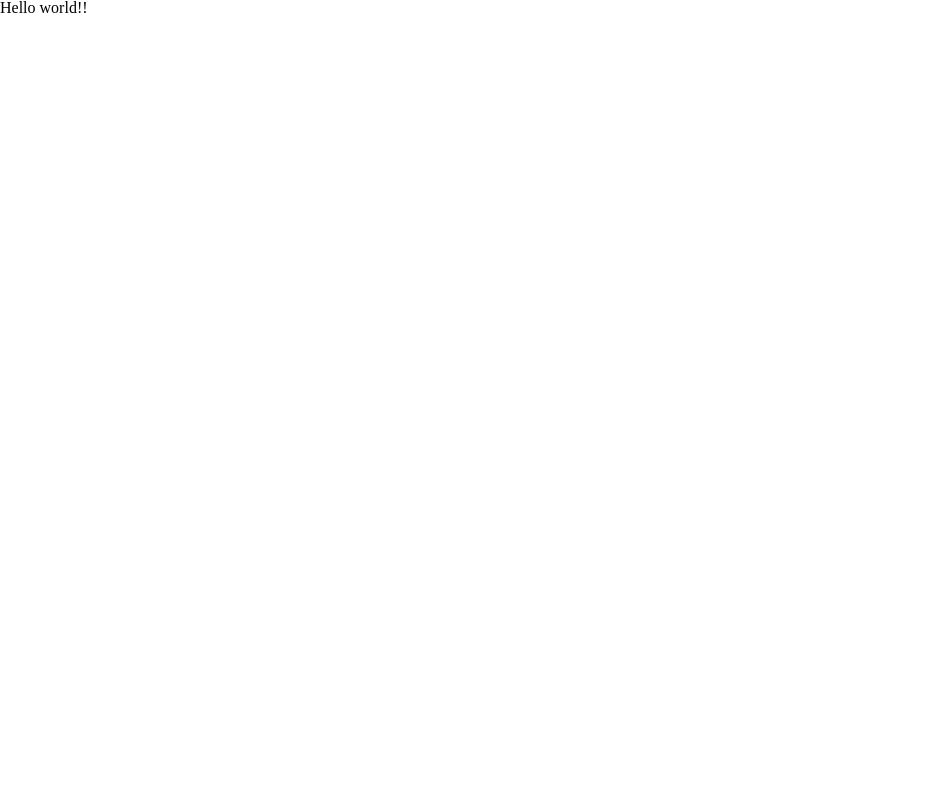
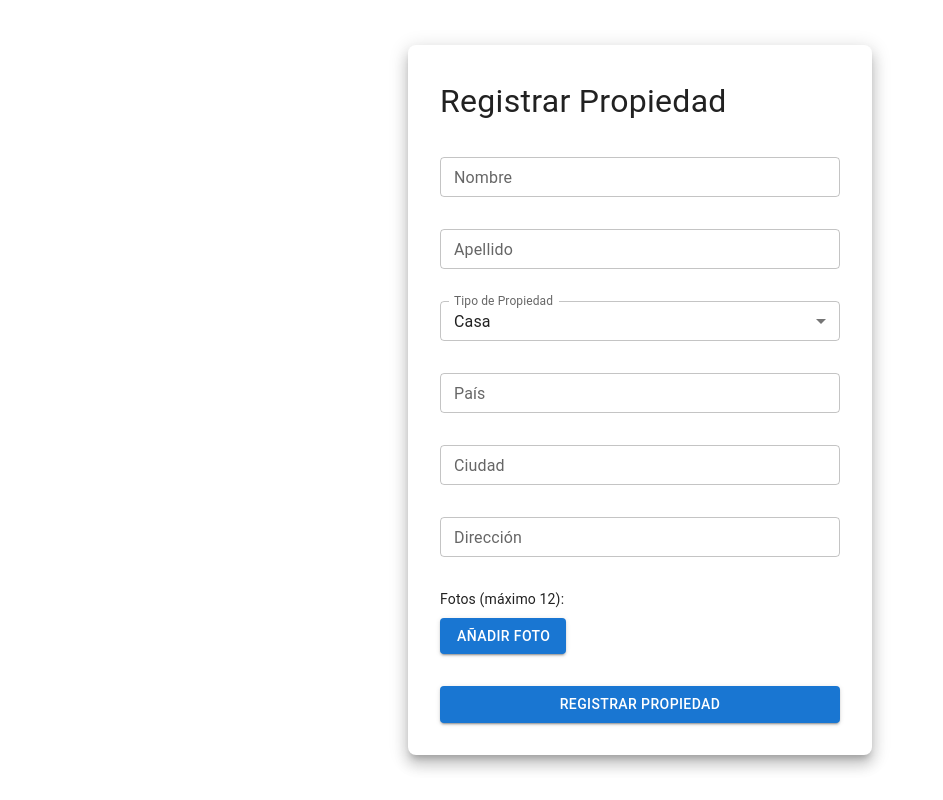
Before and after one commit to No-Country-simulation/S18-23-n-java-react, a React (Vite) app in the folder frontend/rentify/: page /register-property in a window 1280 px wide. Shown: the whole page, without its empty margins (0-943 px from the left). Built offline with nearby package versions, Linux system fonts and the light colour scheme.

Commit message:
front: feat(property): add validations to register property form [US-08]

```diff
--- a/frontend/rentify/package.json
+++ b/frontend/rentify/package.json
@@ -15,7 +15,9 @@
     "@mui/material": "^6.1.2",
     "axios": "^1.7.7",
     "react": "^18.3.1",
-    "react-dom": "^18.3.1"
+    "react-dom": "^18.3.1",
+    "react-hook-form": "^7.53.0",
+    "react-router-dom": "^6.26.2"
   },
   "devDependencies": {
     "@eslint/js": "^9.11.1",
--- a/frontend/rentify/src/App.tsx
+++ b/frontend/rentify/src/App.tsx
@@ -1,16 +1,15 @@
-import './App.css'
+import { BrowserRouter as Router, Routes, Route } from "react-router-dom";
+import "./App.css";
+import RegisterPropertyPage from "./pages/Register-property/RegisterPropertyPage";
 
 function App() {
-
   return (
-    <>
-      <div>
-        <h1>
-          Hello world!!
-        </h1>
-      </div>
-    </>
-  )
+    <Router>
+      <Routes>
+        <Route path="/register-property" element={<RegisterPropertyPage />} />
+      </Routes>
+    </Router>
+  );
 }
 
-export default App
+export default App;
--- /dev/null
+++ b/frontend/rentify/src/components/PropertyForm/FormComponents/FormInputText.tsx
@@ -0,0 +1,30 @@
+import { TextField } from "@mui/material";
+import { Control, Controller, FieldValues } from "react-hook-form";
+
+interface Props {
+  name: string;
+  label: string;
+  control: Control<FieldValues> | undefined;
+}
+
+function FormInputText({ name, label, control }: Props) {
+  return (
+    <Controller
+      name={name}
+      control={control}
+      rules={{required: {value: true, message: "Este campo es requerido"}}}
+      render={({ field: { onChange, value }, fieldState: { error } }) => (
+        <TextField
+          label={label}
+          size="small"
+          value={value}
+          error={!!error}
+          onChange={onChange}
+          helperText={error ? error.message : ""}
+        />
+      )}
+    ></Controller>
+  );
+}
+
+export default FormInputText;
--- /dev/null
+++ b/frontend/rentify/src/components/PropertyForm/FormComponents/FormSelect.tsx
@@ -0,0 +1,39 @@
+import { InputLabel, Select, MenuItem, FormHelperText, FormControl } from "@mui/material";
+import { Control, Controller, FieldValues } from "react-hook-form";
+
+interface Props {
+  name: string;
+  label: string;
+  control: Control<FieldValues> | undefined;
+  options: { label: string; value: string | number }[];
+}
+
+function FormSelect({ name, label, control, options }: Props) {
+  return (
+    <Controller
+      name={name}
+      control={control}
+      rules={{ required: { value: true, message: "Este campo es requerido" } }}
+      render={({ field: { onChange, value }, fieldState: { error } }) => (
+        <FormControl>
+          <InputLabel id="propertyType">{label}</InputLabel>
+          <Select
+            labelId="propertyType"
+            size="small"
+            label={label}
+            onChange={onChange}
+            name="tipoDePropiedad"
+            value={value}
+          >
+            {options.map(({ label, value }) => {
+              return <MenuItem key={value} value={value}>{label}</MenuItem>;
+            })}
+          </Select>
+          {error && <FormHelperText>{error.message}</FormHelperText>}
+        </FormControl>
+      )}
+    ></Controller>
+  );
+}
+
+export default FormSelect;
--- a/frontend/rentify/src/components/PropertyForm/PropertyForm.tsx
+++ b/frontend/rentify/src/components/PropertyForm/PropertyForm.tsx
@@ -1,161 +1,178 @@
-import React, { useState } from 'react';
-
-type PropertyType = 'casa' | 'departamento';
-
-interface PropertyData {
-  nombre: string;
-  apellido: string;
-  tipoDePropiedad: PropertyType;
-  pais: string;
-  ciudad: string;
-  direccion: string;
-  fotos: File[];
-}
+import {
+  Box,
+  Button,
+  Container,
+  FormControl,
+  FormHelperText,
+  Paper,
+  Typography,
+} from "@mui/material";
+import React from "react";
+import { FieldValues, useForm } from "react-hook-form";
+import FormInputText from "./FormComponents/FormInputText";
+import FormSelect from "./FormComponents/FormSelect";
 
 const PropertyForm: React.FC = () => {
-  const [formData, setFormData] = useState<PropertyData>({
-    nombre: '',
-    apellido: '',
-    tipoDePropiedad: 'casa',
-    pais: '',
-    ciudad: '',
-    direccion: '',
+  const {
+    handleSubmit,
+    control,
+    watch,
+    register,
+    formState: { errors },
+  } = useForm<FieldValues>({
+    defaultValues: {
+      nombre: "",
+      apellido: "",
+      tipoDePropiedad: "casa",
+      pais: "",
+      ciudad: "",
+      direccion: "",
       fotos: [],
+    },
   });
 
-  const handleInputChange = (event: React.ChangeEvent<HTMLInputElement | HTMLSelectElement>) => {
-    const { name, value } = event.target;
-    setFormData({ ...formData, [name]: value });
-  };
+  const watchPhotos = watch("fotos");
 
-  const handleFileChange = (event: React.ChangeEvent<HTMLInputElement>) => {
-    if (event.target.files) {
-      setFormData({ ...formData, fotos: Array.from(event.target.files) });
-    }
-  };
-
-  const handleSubmit = (event: React.FormEvent<HTMLFormElement>) => {
-    event.preventDefault();
+  const onSubmit = (data: FieldValues) => {
+    data.fotos = Array.from(data.fotos);
+    console.log(data);
     // Aquí puedes manejar el envío del formulario, por ejemplo, enviar los datos a un servidor
-    console.log(formData);
   };
 
   return (
-    <form onSubmit={handleSubmit} className="container mx-auto p-4">
-      <div className="grid grid-cols-1 md:grid-cols-2 gap-4">
-        <div>
-          <label htmlFor="nombre" className="block mb-2">
-            Nombre:
-          </label>
-          <input
-            type="text"
-            id="nombre"
-            name="nombre"
-            value={formData.nombre}
-            onChange={handleInputChange}
-            className="border border-gray-400 px-3 py-2 rounded w-full"
-            required
+    <Container
+      sx={{
+        minHeight: "100vh",
+        display: "flex",
+        alignItems: "center",
+        marginY: { xs: 2, sm: 1, md: 0 },
+      }}
+    >
+      <Paper
+        sx={{
+          margin: "0 auto",
+          boxShadow: 10,
+          padding: 4,
+          borderRadius: 2,
+          width: "100%",
+          maxWidth: "400px",
+        }}
+      >
+        <Typography
+          sx={{
+            fontSize: "clamp(1.8rem, 8vw, 2rem)",
+            marginBottom: { xs: 3, sm: 4 },
+          }}
+        >
+          Registrar Propiedad
+        </Typography>
+        <Box
+          component={"form"}
+          onSubmit={handleSubmit(onSubmit)}
+          sx={{ display: "flex", flexDirection: "column", gap: 4 }}
+        >
+          <FormControl>
+            <FormInputText name={"nombre"} control={control} label={"Nombre"} />
+          </FormControl>
+
+          <FormControl>
+            <FormInputText
+              name={"apellido"}
+              control={control}
+              label={"Apellido"}
             />
-        </div>
-        <div>
-          <label htmlFor="apellido" className="block mb-2">
-            Apellido:
-          </label>
-          <input
-            type="text"
-            id="apellido"
-            name="apellido"
-            value={formData.apellido}
-            onChange={handleInputChange}
-            className="border border-gray-400 px-3 py-2 rounded w-full"
-            required
+          </FormControl>
+
+          <FormControl>
+            <FormSelect
+              name="tipoDePropiedad"
+              label="Tipo de Propiedad"
+              control={control}
+              options={[
+                { label: "Casa", value: "casa" },
+                { label: "Departamento", value: "departamento" },
+              ]}
             />
-        </div>
-      </div>
+          </FormControl>
 
-      <div className="mt-4">
-        <label htmlFor="tipoDePropiedad" className="block mb-2">
-          Tipo de Propiedad:
-        </label>
-        <select
-          id="tipoDePropiedad"
-          name="tipoDePropiedad"
-          value={formData.tipoDePropiedad}
-          onChange={handleInputChange}
-          className="border border-gray-400 px-3 py-2 rounded w-full"
+          <FormControl>
+            <FormInputText name={"pais"} control={control} label={"País"} />
+          </FormControl>
+
+          <FormControl>
+            <FormInputText name={"ciudad"} control={control} label={"Ciudad"} />
+          </FormControl>
+
+          <FormControl>
+            <FormInputText
+              name={"direccion"}
+              control={control}
+              label={"Dirección"}
+            />
+          </FormControl>
+          <FormControl>
+            <Box>
+              <Typography variant="body2" marginBottom={1}>
+                Fotos (máximo 12):
+              </Typography>
+              <Button
+                component={"label"}
+                variant="contained"
+                sx={{ alignSelf: "start" }}
               >
-          <option value="casa">Casa</option>
-          <option value="departamento">Departamento</option>
-        </select>
-      </div>
-
-      <div className="grid grid-cols-1 md:grid-cols-2 gap-4 mt-4">
-        <div>
-          <label htmlFor="pais" className="block mb-2">
-            País:
-          </label>
-          <input
-            type="text"
-            id="pais"
-            name="pais"
-            value={formData.pais}
-            onChange={handleInputChange}
-            className="border border-gray-400 px-3 py-2 rounded w-full"
-            required
-          />
-        </div>
-        <div>
-          <label htmlFor="ciudad" className="block mb-2">
-            Ciudad:
-          </label>
-          <input
-            type="text"
-            id="ciudad"
-            name="ciudad"
-            value={formData.ciudad}
-            onChange={handleInputChange}
-            className="border border-gray-400 px-3 py-2 rounded w-full"
-            required
-          />
-        </div>
-      </div>
-
-      <div className="mt-4">
-        <label htmlFor="direccion" className="block mb-2">
-          Dirección:
-        </label>
-        <textarea
-          id="direccion"
-          name="direccion"
-          value={formData.direccion}
-          onChange={handleInputChange}
-          className="border border-gray-400 px-3 py-2 rounded w-full"
-          required
-        />
-      </div>
-
-      <div className="mt-4">
-        <label htmlFor="fotos" className="block mb-2">
-          Fotos (máximo 12):
-        </label>
                 <input
                   type="file"
-          id="fotos"
-          name="fotos"
+                  style={{ visibility: "hidden", width: "1px" }}
                   multiple
-          accept="image/*"
-          onChange={handleFileChange}
-          className="border border-gray-400 px-3 py-2 rounded w-full"
+                  {...register("fotos", {
+                    required: {
+                      value: true,
+                      message: "Este campo es requerido",
+                    },
+                  })}
                 />
-      </div>
+                Añadir Foto
+              </Button>
+              {errors.fotos && (
+                <FormHelperText sx={{ color: "error.main" }}>
+                  {errors.fotos.message as string}
+                </FormHelperText>
+              )}
+            </Box>
 
-      <button
-        type="submit"
-        className="bg-blue-500 hover:bg-blue-700 text-white font-bold py-2 px-4 rounded mt-4"
+            {watchPhotos?.length > 0 && (
+              <Box
+                sx={{
+                  display: "grid",
+                  gridTemplateColumns: { xs: "1fr", sm: "1fr 1fr 1fr" },
+                  gap: 2,
+                  paddingTop: 4,
+                }}
               >
+                {Array.from(watchPhotos).map((foto, index) => {
+                  return (
+                    <img
+                      key={index}
+                      src={URL.createObjectURL(foto as File)}
+                      style={{
+                        objectFit: "cover",
+                        width: "120px",
+                        height: "120px",
+                        margin: "0 auto",
+                      }}
+                    />
+                  );
+                })}
+              </Box>
+            )}
+          </FormControl>
+
+          <Button variant="contained" type="submit">
             Registrar Propiedad
-      </button>
-    </form>
+          </Button>
+        </Box>
+      </Paper>
+    </Container>
   );
 };
 
--- /dev/null
+++ b/frontend/rentify/src/pages/Register-property/RegisterPropertyPage.tsx
@@ -0,0 +1,12 @@
+import React from 'react';
+import PropertyForm from '../../components/PropertyForm/PropertyForm';
+
+const RegisterPropertyPage: React.FC = () => {
+  return (
+    <>
+      <PropertyForm />
+    </>
+  );
+};
+
+export default RegisterPropertyPage;
```
Also changed, not shown: frontend/rentify/src/pages/Register-property/RegisterProperty.tsx (deleted, +0 -12 lines), 1 other file (tests, documents, lock files or other folders). Lines whose indentation alone changed are shown as unchanged.
